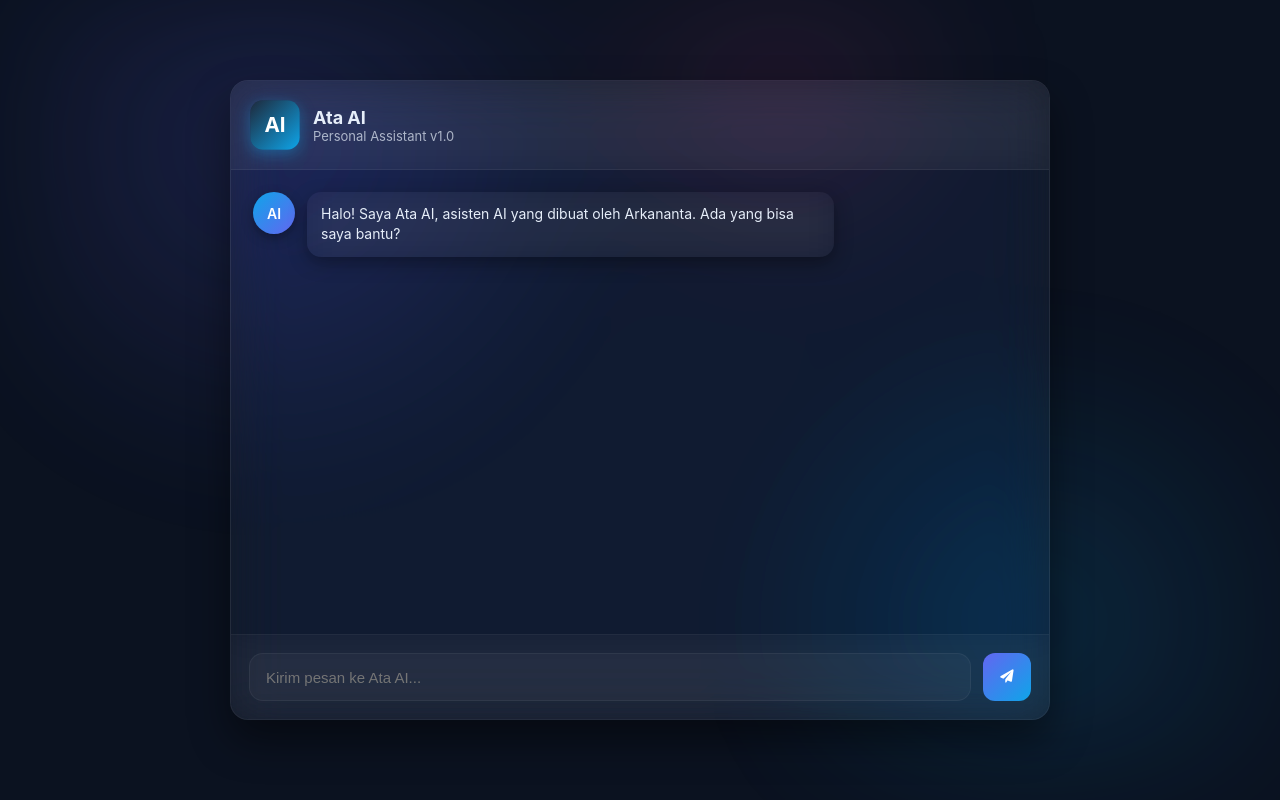
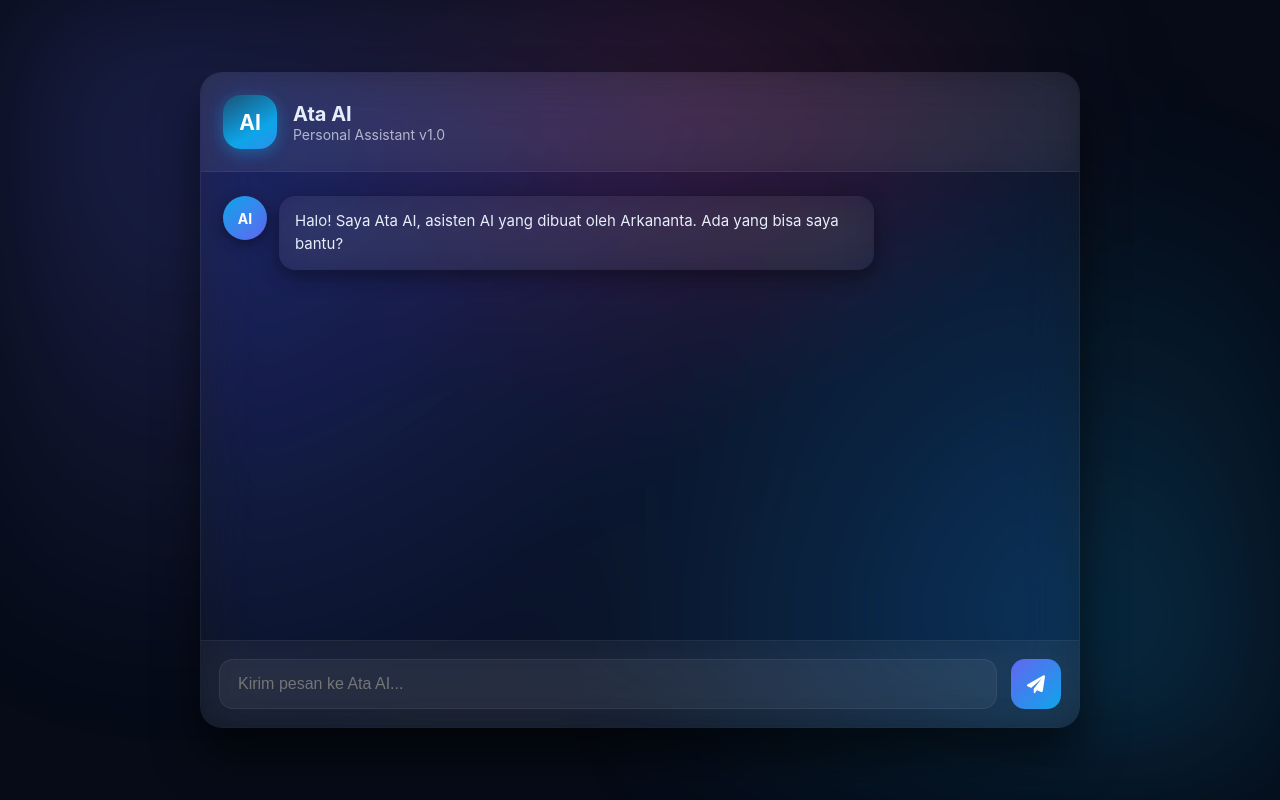
Before and after one commit to ArkanantaIrWeb/ai-chat-ata, a website: page public/index.html in a window 1280 px wide. Drawn offline with nearby package versions, Linux system fonts and the light colour scheme.

Commit message:
Revisi CSS

```diff
--- a/public/script.js
+++ b/public/script.js
@@ -13,18 +13,7 @@ function el(tag, classes = []){
     return e;
 }
 
-// --- FUNGSI BARU UNTUK FORMAT TEKS ---
-function formatMessage(text) {
-    // 1. Ubah **bold** menjadi <b>bold</b>
-    let formattedText = text.replace(/\*\*(.*?)\*\*/g, '<b>$1</b>');
-
-    // 2. Ubah \n (new line) menjadi <br>
-    formattedText = formattedText.replace(/\n/g, '<br>');
-
-    return formattedText;
-}
-
-// FUNGSI DIREVISI: Menggunakan .innerHTML untuk bot
+// FUNGSI DIREVISI: Menggunakan .innerHTML untuk bot (tapi super aman)
 function appendMessageText(text, sender = 'bot'){
     const wrapper = el('div', ['message', `${sender}-message`]);
     const meta = el('div', ['meta']);
@@ -34,13 +23,21 @@ function appendMessageText(text, sender = 'bot'){
 
     const info = el('div', ['info']);
 
-    // --- PERUBAHAN UTAMA DI SINI ---
-    if (sender === 'user') {
-        // 1. Untuk user, SELALU pakai .textContent (AMAN DARI XSS)
+    // --- PERUBAHAN ANTI-GAGAL ---
+    if (sender === "user") {
+        // 1. Untuk user, SELALU pakai .textContent (AMAN)
         info.textContent = text;
     } else {
-        // 2. Untuk bot, format dulu, lalu pakai .innerHTML (untuk render HTML)
-        info.innerHTML = formatMessage(text);
+        // 2. Untuk bot, kita "CEK DULU"
+        if (typeof marked !== 'undefined' && typeof DOMPurify !== 'undefined') {
+            // JALAN NORMAL (jika library sukses ke-load)
+            info.innerHTML = DOMPurify.sanitize(marked.parse(text));
+        } else {
+            // JALAN AMAN (jika library gagal ke-load, seenggaknya nggak crash)
+            console.error("Marked.js atau DOMPurify gagal di-load!");
+            // Kita pake cara "gepeng" darurat (tapi nggak crash)
+            info.innerHTML = text.replace(/\n/g, '<br>');
+        }
     }
     // --- AKHIR PERUBAHAN ---
 
@@ -52,23 +49,23 @@ function appendMessageText(text, sender = 'bot'){
     chatMessages.scrollTop = chatMessages.scrollHeight;
 }
 
-// FUNGSI DIREVISI: Menggunakan .innerHTML untuk typing
+// FUNGSI DIREVISI: Sesuai CSS baru (.typing-indicator)
 function showTypingIndicator(){
     if (document.getElementById('typing-indicator')) return;
 
     const wrap = el('div', ['message', 'bot-message']);
-    wrap.id = 'typing-indicator';
+    wrap.id = 'typing-indicator'; // ID untuk dihapus
 
     const meta = el('div', ['meta']);
     const avatar = el('div', ['avatar']);
     avatar.textContent = 'AI';
 
+    // REVISI: Buat .typing-indicator sebagai elemen sendiri
     const indicator = el('div', ['typing-indicator']);
-    // Kita pakai innerHTML di sini agar <span> render
     indicator.innerHTML = '<span></span><span></span><span></span>';
 
     meta.appendChild(avatar);
-    meta.appendChild(indicator);
+    meta.appendChild(indicator); // Tambahkan .typing-indicator, BUKAN .info
     wrap.appendChild(meta);
     chatMessages.appendChild(wrap);
     chatMessages.scrollTop = chatMessages.scrollHeight;
@@ -86,6 +83,7 @@ chatForm.addEventListener('submit', async (e) =>{
     const message = userInput.value.trim();
     if (!message) return;
 
+    // 1. Tampilkan & simpan pesan user
     appendMessageText(message, 'user');
     chatHistory.push({ role: 'user', content: message });
 
@@ -95,7 +93,8 @@ chatForm.addEventListener('submit', async (e) =>{
     showTypingIndicator();
 
     try{
-        const resp = await fetch('/chat', {
+        // 2. Kirim riwayat ke backend
+        const resp = await fetch('/chat', { // (Pastikan ini udah /chat, bukan localhost)
             method: 'POST',
             headers:{ 'Content-Type':'application/json' },
             body: JSON.stringify({ messages: chatHistory })
@@ -106,6 +105,7 @@ chatForm.addEventListener('submit', async (e) =>{
 
         const data = await resp.json();
 
+        // 3. Tampilkan & simpan balasan AI
         appendMessageText(data.reply, 'bot');
         chatHistory.push({ role: 'assistant', content: data.reply });
 
@@ -116,11 +116,11 @@ chatForm.addEventListener('submit', async (e) =>{
     }
 });
 
-// Pesan sambutan pertama kali (DIREVISI agar pakai format)
+// Pesan sambutan pertama kali (DIREVISI agar "Sabar")
 window.addEventListener('load', () => {
-    // Sapaan publik baru
-    const welcomeMessage = "Halo! Saya Ata AI, asisten AI yang dibuat oleh Arkananta. Ada yang bisa saya bantu?";
-
-    appendMessageText(welcomeMessage, 'bot');
-    // Kita tidak simpan ini di history, agar AI tidak bingung
+    // Kita "tunda" 100 milidetik. Kasih napas buat CDN.
+    setTimeout(() => {
+        const welcomeMessage = "Halo! Saya Ata AI, asisten AI yang dibuat oleh Arkananta. Ada yang bisa saya bantu?";
+        appendMessageText(welcomeMessage, 'bot');
+    }, 100);
 });
--- a/public/style.css
+++ b/public/style.css
@@ -1,199 +1,271 @@
-/* ========== RESET & BASE ========== */
+/* RESET */
 * { box-sizing: border-box; padding: 0; margin: 0; }
 html, body { height: 100%; }
 
+/* BODY */
 body {
     font-family: Inter, "Segoe UI", Roboto, Arial, sans-serif;
-    background: #0b1220;
-    padding: 24px;
+    background: #060b17;
+    padding: 16px;
     display: flex;
     align-items: center;
     justify-content: center;
     overflow: hidden;
     color: #e6eef9;
+    -webkit-tap-highlight-color: transparent;
 }
 
-/* ========== AURORA BACKGROUND ========== */
+/* AURORA BACKGROUND (lebih soft & cinematic) */
 .gradient-bg {
     position: fixed;
     inset: 0;
     pointer-events: none;
     z-index: 0;
     background:
-        radial-gradient(600px at 20% 20%, rgba(99,102,241,0.25), transparent 60%),
-        radial-gradient(500px at 80% 80%, rgba(14,165,233,0.22), transparent 60%),
-        radial-gradient(400px at 60% 10%, rgba(236,72,153,0.15), transparent 60%);
-    filter: blur(60px);
-    opacity: 0.7;
-    animation: auroraMove 18s ease-in-out infinite alternate;
+        radial-gradient(800px at 15% 20%, rgba(99,102,241,0.30), transparent 70%),
+        radial-gradient(700px at 85% 80%, rgba(14,165,233,0.28), transparent 70%),
+        radial-gradient(600px at 55% 5%, rgba(236,72,153,0.22), transparent 70%);
+    filter: blur(70px);
+    opacity: 0.75;
+    animation: auroraMove 20s ease-in-out infinite alternate;
 }
 
 @keyframes auroraMove {
-  0% { transform: translateY(0); }
-  50% { transform: translateY(-30px) translateX(20px); }
-  100% { transform: translateY(20px) translateX(-20px); }
+    0% { transform: translateY(0) scale(1); }
+    50% { transform: translateY(-40px) scale(1.03); }
+    100% { transform: translateY(30px) scale(1); }
 }
 
-/* ========== CHAT WRAPPER ========== */
+/* WRAPPER */
 .chat-container {
     width: 100%;
-    max-width: 820px;
-    height: 80vh;
-    backdrop-filter: blur(26px) saturate(160%);
+    max-width: 880px;
+    height: 82vh;
+    backdrop-filter: blur(28px) saturate(180%);
     background: rgba(255,255,255,0.04);
-    border-radius: 18px;
-    border: 1px solid rgba(255,255,255,0.08);
-    box-shadow: 0 20px 40px rgba(0,0,0,0.45);
+    border-radius: 22px;
+    border: 1px solid rgba(255,255,255,0.06);
+    box-shadow: 0 28px 45px rgba(0,0,0,0.55);
     display: flex;
     flex-direction: column;
     overflow: hidden;
-    position: relative;
-    z-index: 2;
-    animation: fadeAppear 0.8s ease;
+    animation: fadeAppear 0.9s ease;
 }
 
 @keyframes fadeAppear {
-    from { opacity: 0; transform: translateY(20px) scale(0.98); }
+    from { opacity: 0; transform: translateY(20px) scale(0.97); }
     to { opacity: 1; transform: translateY(0) scale(1); }
 }
 
-/* ========== HEADER ========== */
+/* HEADER */
 .chat-header {
-    padding: 20px;
-    background: rgba(255,255,255,0.04);
+    padding: 22px;
+    background: rgba(255,255,255,0.05);
     border-bottom: 1px solid rgba(255,255,255,0.06);
-    backdrop-filter: blur(20px);
+    backdrop-filter: blur(22px);
 }
 
 .brand {
     display: flex;
-    gap: 14px;
+    gap: 16px;
     align-items: center;
 }
 
 .logo {
-    width: 48px;
-    height: 48px;
-    border-radius: 12px;
+    width: 54px;
+    height: 54px;
+    border-radius: 18px;
     display: flex;
     align-items: center;
     justify-content: center;
-    background: linear-gradient(135deg,#1e293b,#0ea5e9);
+    background: linear-gradient(150deg,#1e293b,#0ea5e9,#6366f1);
+    background-size: 200% 200%;
+    animation: logoMove 6s ease infinite;
     color: white;
-    font-size: 20px;
+    font-size: 21px;
     font-weight: 700;
-    box-shadow: 0 4px 14px rgba(14,165,233,0.4);
-    animation: logoPulse 4s infinite ease-in-out;
+    box-shadow: 0 4px 16px rgba(14,165,233,0.4);
 }
 
-@keyframes logoPulse {
-  0%,100% { transform: scale(1); }
-  50% { transform: scale(1.06); }
+@keyframes logoMove {
+    0% { background-position: 0% 50%; }
+    50% { background-position: 100% 50%; }
+    100% { background-position: 0% 50%; }
 }
 
-.titles h1 { font-size: 18px; margin: 0; }
-.subtitle { font-size: 13px; opacity: 0.7; }
+.titles h1 { font-size: 20px; margin: 0; }
+.subtitle { font-size: 14px; opacity: 0.7; }
 
-/* ========== CHAT MESSAGES ========== */
+/* CHAT AREA */
 .chat-messages {
     flex: 1;
-    padding: 22px;
+    padding: 24px 22px;
     overflow-y: auto;
     display: flex;
     flex-direction: column;
-    gap: 16px;
+    gap: 18px;
     scroll-behavior: smooth;
 }
 
-.chat-messages::-webkit-scrollbar {
-    width: 6px;
-}
+.chat-messages::-webkit-scrollbar { width: 6px; }
 .chat-messages::-webkit-scrollbar-thumb {
-    background: rgba(255,255,255,0.1);
-    border-radius: 10px;
+    background: rgba(255,255,255,0.12);
+    border-radius: 6px;
 }
 
-/* ========== MESSAGE BUBBLE ========== */
+/* MESSAGE */
 .message {
-    max-width: 75%;
-    animation: msgPop 0.25s ease-out;
+    max-width: 78%;
+    display: flex;
+    flex-direction: column;
+    gap: 6px;
+    animation: msgPop .25s ease-out;
 }
 
 @keyframes msgPop {
-    from { opacity: 0; transform: translateY(8px) scale(0.97); }
+    from { opacity: 0; transform: translateY(8px) scale(.96); }
     to { opacity: 1; transform: translateY(0) scale(1); }
 }
 
-.message .meta {
+.meta {
     display: flex;
     gap: 12px;
     align-items: flex-start;
 }
 
-/* ========== AVATAR (FIX BULAT) ========== */
+/* AVATAR */
 .avatar {
-    width: 42px;
-    height: 42px;
-    border-radius: 50%;             /* BULAT FIX */
+    width: 44px;
+    height: 44px;
+    border-radius: 50%;
     display: flex;
+    justify-content: center;
     align-items: center;
-    justify-content: center;
-    font-weight: 600;
+    background: linear-gradient(145deg,#0f172a,#1e40af,#3b82f6);
+    color: white;
     font-size: 14px;
+    font-weight: 700;
     flex-shrink: 0;
-    color: white;
-    background: linear-gradient(135deg,#111827,#3b82f6);
-    box-shadow: 0 4px 12px rgba(0,0,0,0.35);
+    box-shadow: 0 4px 14px rgba(0,0,0,0.4);
 }
 
-/* BOT */
 .bot-message .avatar {
-    background: linear-gradient(135deg,#0ea5e9,#6366f1);
+    background: linear-gradient(140deg,#0ea5e9,#6366f1);
 }
 
-/* USER */
 .user-message {
     align-self: flex-end;
 }
-.user-message .meta {
-    flex-direction: row-reverse;
-}
+.user-message .meta { flex-direction: row-reverse; }
 .user-message .avatar {
-    background: linear-gradient(135deg,#06b6d4,#0891b2);
+    background: linear-gradient(140deg,#0ac5c3,#0891b2);
 }
 
-/* ========== BUBBLE ========== */
+/* BUBBLES */
 .info {
-    padding: 12px 14px;
-    border-radius: 14px;
-    background: rgba(255,255,255,0.03);
-    backdrop-filter: blur(16px);
-    box-shadow: 0 6px 18px rgba(0,0,0,0.35);
-    font-size: 14px;
-    line-height: 1.45;
-    color: #e6eef9;
-    animation: infoFade 0.3s ease;
-}
-
-@keyframes infoFade {
-    from { opacity: 0; transform: scale(0.97); }
-    to { opacity: 1; transform: scale(1); }
+    padding: 14px 16px;
+    border-radius: 16px;
+    background: rgba(255,255,255,0.05);
+    backdrop-filter: blur(18px);
+    font-size: 15px;
+    line-height: 1.52;
+    box-shadow: 0 6px 20px rgba(0,0,0,0.4);
+    word-break: break-word;
 }
 
 .user-message .info {
-    background: linear-gradient(180deg,#0b1220,#12223b);
-    color: #bfe9ff;
-    border: 1px solid rgba(255,255,255,0.05);
+    background: linear-gradient(180deg,#0d1627,#162b46);
+    color: #c9eeff;
+    border: 1px solid rgba(255,255,255,0.06);
 }
 
-/* ========== TYPING INDICATOR ========== */
+/* INPUT AREA */
+.chat-input-form {
+    padding: 18px;
+    background: rgba(255,255,255,0.03);
+    border-top: 1px solid rgba(255,255,255,0.05);
+    backdrop-filter: blur(18px);
+}
+
+#chat-form {
+    display: flex;
+    gap: 14px;
+}
+
+#user-input {
+    flex: 1;
+    padding: 15px 18px;
+    font-size: 16px;
+    border-radius: 14px;
+    border: 1px solid rgba(255,255,255,0.06);
+    color: #e6eef9;
+    background: rgba(255,255,255,0.05);
+    transition: all .25s ease;
+}
+
+#user-input:focus {
+    outline: none;
+    border-color: #6366f1;
+    background: rgba(255,255,255,0.09);
+    box-shadow: 0 0 14px rgba(99,102,241,0.35);
+}
+
+button {
+    width: 50px;
+    height: 50px;
+    border-radius: 14px;
+    border: none;
+    background: linear-gradient(135deg,#6366f1,#0ea5e9);
+    display: grid;
+    place-items: center;
+    color: white;
+    font-size: 18px;
+    cursor: pointer;
+    transition: 0.22s ease;
+}
+
+button:hover {
+    transform: translateY(-2px);
+    box-shadow: 0 10px 22px rgba(99,102,241,0.35);
+}
+
+button:active {
+    transform: scale(0.95);
+}
+
+/* MOBILE RESPONSIVE BOOST */
+@media (max-width: 600px) {
+    body { padding: 10px; }
+
+    .chat-container {
+        height: 88vh;
+        border-radius: 18px;
+    }
+
+    .message { max-width: 92%; }
+
+    #user-input {
+        font-size: 15px;
+        padding: 14px;
+    }
+
+    .logo {
+        width: 48px; height: 48px;
+        font-size: 18px;
+    }
+}
+
+/* ========== 9. TAMBALAN: TYPING INDICATOR ========== */
+/* (Style ini hilang di v5.0, jadi kita tambahin lagi) */
+
 .typing-indicator {
-    padding: 12px 16px;
-    border-radius: 12px;
-    background: rgba(255,255,255,0.06);
-    display: inline-flex;
+    padding: 14px 16px; /* Samain kayak .info */
+    border-radius: 16px; /* Samain kayak .info */
+    background: rgba(255,255,255,0.05); /* Samain kayak .info */
+    backdrop-filter: blur(18px); /* Samain kayak .info */
+    display: inline-flex; /* Bikin dia nyesuain ukuran */
     gap: 6px;
-    animation: infoFade 0.3s ease;
+    animation: msgPop 0.25s ease-out; /* Pake animasi yang sama kayak gelembung */
 }
 
 .typing-indicator span {
@@ -211,56 +283,53 @@ body {
     0%,100% { transform: translateY(0); opacity: .5; }
     50% { transform: translateY(-5px); opacity: 1; }
 }
+/* ========== AKHIR DARI TAMBALAN ========== */
 
-/* ========== INPUT AREA ========== */
-.chat-input-form {
-    padding: 18px;
-    background: rgba(255,255,255,0.02);
-    border-top: 1px solid rgba(255,255,255,0.04);
-    backdrop-filter: blur(16px);
+/* ========== 10. TAMBALAN: MARKDOWN SUPPORT ========== */
+/* Ini adalah style untuk elemen-elemen baru yang dibuat Marked.js */
+
+/* Bikin paragraf punya spasi yang bagus */
+.info p {
+    margin-bottom: 10px;
+}
+.info p:last-child {
+    margin-bottom: 0;
 }
 
-#chat-form {
-    display: flex;
-    gap: 12px;
+/* Style untuk Lists (bullet points) */
+.info ul, .info ol {
+    padding-left: 20px; /* Kasih jarak kiri */
+    margin-top: 5px;
+    margin-bottom: 10px;
+}
+.info li {
+    margin-bottom: 5px; /* Jarak antar poin */
+    line-height: 1.5;
 }
 
-#user-input {
-    flex: 1;
-    padding: 14px 16px;
-    font-size: 15px;
-    border-radius: 14px;
-    border: 1px solid rgba(255,255,255,0.05);
-    background: rgba(255,255,255,0.03);
-    color: #e6eef9;
-    transition: all .25s ease;
+/* Style untuk KODE (PENTING BANGET) */
+.info pre {
+    background: rgba(0, 0, 0, 0.25); /* Latar belakang glassmorphism item */
+    border: 1px solid rgba(255, 255, 255, 0.1);
+    border-radius: 12px; /* Sesuai border-radius input */
+    padding: 14px;
+    margin-top: 10px;
+    margin-bottom: 10px;
+    overflow-x: auto; /* Biar bisa di-scroll kalo kodenya panjang */
+    box-shadow: 0 4px 12px rgba(0,0,0,0.3);
 }
 
-#user-input:focus {
-    outline: none;
-    border-color: #6366f1;
-    background: rgba(255,255,255,0.06);
-    box-shadow: 0 0 12px rgba(99,102,241,0.3);
+.info code {
+    font-family: 'Courier New', Courier, monospace; /* Font khusus kode */
+    font-size: 0.9rem;
+    color: #f1f1f1; /* Warna teks kode */
 }
 
-button {
-    width: 48px;
-    height: 48px;
-    border-radius: 12px;
-    border: none;
-    background: linear-gradient(135deg,#6366f1,#0ea5e9);
-    display: grid;
-    place-items: center;
-    color: white;
-    cursor: pointer;
-    transition: 0.22s ease;
+/* Kalo cuma `code` inline (bukan blok pre) */
+.info :not(pre) > code {
+    background: rgba(0,0,0,0.25);
+    padding: 2px 5px;
+    border-radius: 6px;
+    font-size: 0.85rem;
 }
-
-button:hover {
-    transform: translateY(-2px);
-    box-shadow: 0 8px 20px rgba(99,102,241,0.35);
-}
-
-button:active {
-    transform: scale(0.96);
-}
+/* ========== AKHIR DARI TAMBALAN ========== */
```
Also changed, not shown: public/index.html (+5 -3 lines).
